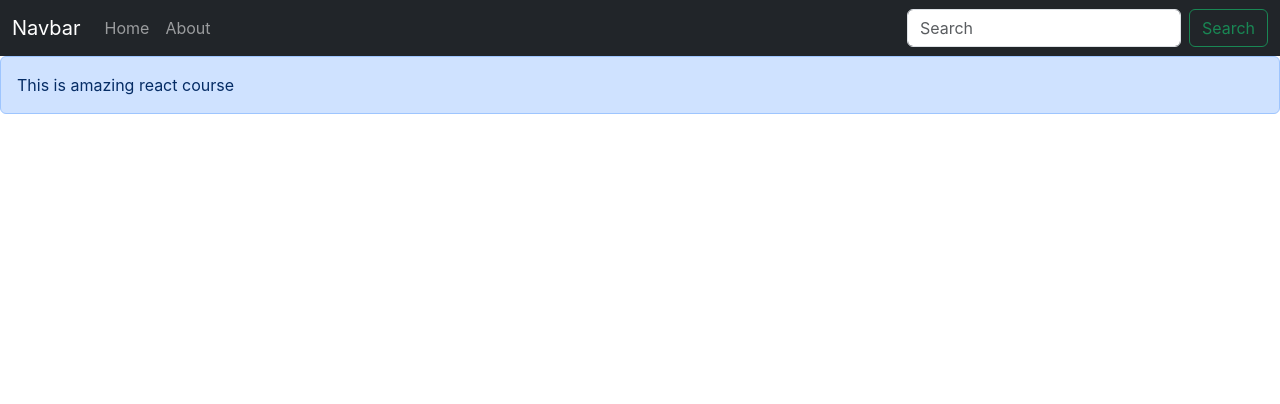
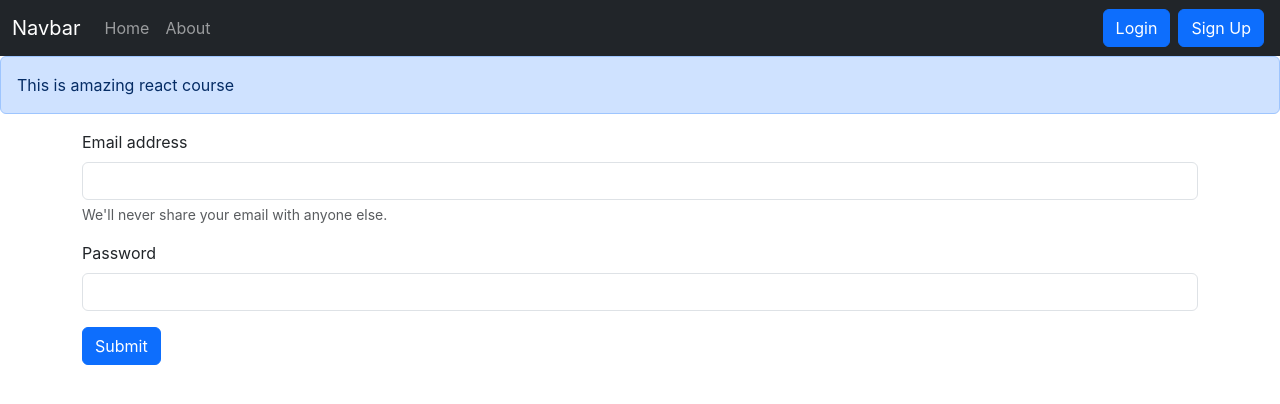
Before and after one commit to salim002/iNotebook-app, a React (Create React App) app: page /login in a window 1280 px wide. Shown: the top 404 px of the page. Built offline with nearby package versions, Linux system fonts and the light colour scheme; the HTML template or start-up script is replaced by a standard one.

Commit message:
Added Login functionality

```diff
--- a/src/App.js
+++ b/src/App.js
@@ -7,6 +7,8 @@
 import About from "./components/About";
 import NoteState from "./context/notes/NoteState";
 import Alert from "./components/Alert";
+import Login from "./components/Login";
+import Signup from "./components/Signup";
 
 function App() {
   return (
@@ -19,6 +21,8 @@
             <Routes>
               <Route exact path="/" element={<Home />}></Route>
               <Route exact path="/about" element={<About />}></Route>
+              <Route exact path="/login" element={<Login />}></Route>
+              <Route exact path="/signup" element={<Signup />}></Route>
             </Routes>
           </div>
         </Router>
--- /dev/null
+++ b/src/components/Login.js
@@ -0,0 +1,51 @@
+import React, {useState} from 'react'
+import { useNavigate } from 'react-router-dom';
+
+const Login = () => {
+    const [credentials, setCredentials] = useState({email: "", password: ""});
+    const navigate = useNavigate();
+
+    const handleSubmit = async (e)=>{
+        e.preventDefault();
+        const response = await fetch("http://localhost:5000/api/auth/login", {
+            method: "POST",
+            headers: {
+                "Content-Type": "application/json",
+            },
+            body: JSON.stringify({email: credentials.email, password: credentials.password})
+        });
+        const json = await response.json();
+        // console.log(json)
+        if(json.success){
+            // Save the auth token and redirect
+            localStorage.setItem('token', json.authToken);
+            navigate('/');
+        }
+        else{
+            alert("Invalid Credentials");
+        }
+    }
+
+    const onChange = (e)=>{
+        setCredentials({...credentials, [e.target.name]: e.target.value})
+    }
+
+  return (
+    <div>
+      <form onSubmit={handleSubmit}>
+        <div className="mb-3">
+            <label htmlFor="email" className="form-label">Email address</label>
+            <input type="email" className="form-control" value={credentials.email} onChange={onChange} id="email" name="email" aria-describedby="emailHelp"/>
+            <div id="emailHelp" className="form-text">We'll never share your email with anyone else.</div>
+        </div>
+        <div className="mb-3">
+            <label htmlFor="password" className="form-label">Password</label>
+            <input type="password" className="form-control" value={credentials.password} onChange={onChange} id="password" name="password"/>
+        </div>
+        <button type="submit" className="btn btn-primary">Submit</button>
+        </form>
+    </div>
+  )
+}
+
+export default Login
--- a/src/components/Navbar.js
+++ b/src/components/Navbar.js
@@ -38,15 +38,8 @@
             </li>
           </ul>
           <form className="d-flex" role="search">
-            <input
-              className="form-control me-2"
-              type="search"
-              placeholder="Search"
-              aria-label="Search"
-            />
-            <button className="btn btn-outline-success" type="submit">
-              Search
-            </button>
+            <Link className="btn btn-primary mx-1" to="/login" role="button">Login</Link>
+            <Link className="btn btn-primary mx-1" to="/signup" role="button">Sign Up</Link>
           </form>
         </div>
       </div>
--- /dev/null
+++ b/src/components/Signup.js
@@ -0,0 +1,11 @@
+import React from 'react'
+
+const Signup = () => {
+  return (
+    <div>
+      I am sign up
+    </div>
+  )
+}
+
+export default Signup
```
